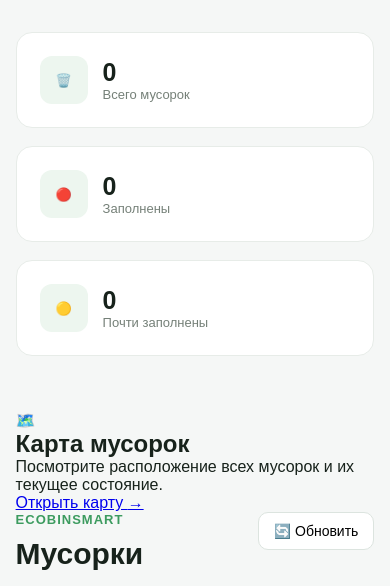
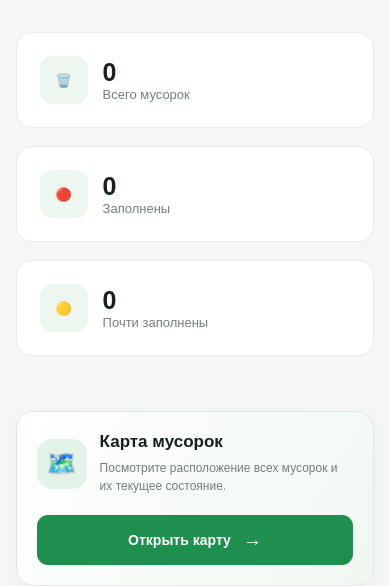
Before and after one commit to EcoBinSmart/EcoBinSmart, a plain HTML site: page worker.html in a window 390 px wide. Shown: the part 272-858 px from the top of the page. Drawn offline with Linux system fonts and the light colour scheme; no server answers.

Commit message:
Refactor worker.css for improved structure and styles

```diff
--- a/worker.css
+++ b/worker.css
@@ -636,6 +636,174 @@ body {
     background: #217b43;
 }
 
+
+/* =====================================
+   КАРТА МУСОРОК — ПЕРЕХОД
+===================================== */
+
+.worker-map-link {
+    display: flex;
+    align-items: center;
+    justify-content: space-between;
+
+    gap: 25px;
+
+    padding: 25px 30px;
+    margin-bottom: 55px;
+
+    background: linear-gradient(
+        120deg,
+        #ffffff 0%,
+        #f0f8f2 100%
+    );
+
+    border: 1px solid #dcebe0;
+    border-radius: 18px;
+
+    box-shadow:
+        0 4px 20px rgba(0, 0, 0, 0.03);
+
+    transition: 0.25s ease;
+}
+
+.worker-map-link:hover {
+    border-color: #9acbab;
+
+    box-shadow:
+        0 8px 25px rgba(31, 143, 77, 0.08);
+
+    transform: translateY(-2px);
+}
+
+
+/* ЛЕВАЯ ЧАСТЬ */
+
+.worker-map-link-info {
+    display: flex;
+    align-items: center;
+
+    gap: 18px;
+}
+
+.worker-map-icon {
+    width: 58px;
+    height: 58px;
+
+    flex-shrink: 0;
+
+    display: flex;
+    align-items: center;
+    justify-content: center;
+
+    background: #e3f3e8;
+
+    border-radius: 15px;
+
+    font-size: 29px;
+}
+
+.worker-map-link-info h2 {
+    font-size: 20px;
+
+    margin-bottom: 7px;
+
+    color: #17221b;
+}
+
+.worker-map-link-info p {
+    color: #718078;
+
+    font-size: 13px;
+    line-height: 1.5;
+
+    max-width: 450px;
+}
+
+
+/* КНОПКА */
+
+.worker-map-button {
+    display: inline-flex;
+    align-items: center;
+    justify-content: center;
+
+    gap: 12px;
+
+    padding: 14px 22px;
+
+    background: #1f8f4d;
+
+    color: white;
+
+    text-decoration: none;
+
+    border-radius: 11px;
+
+    font-size: 14px;
+    font-weight: 700;
+
+    white-space: nowrap;
+
+    transition: 0.2s ease;
+}
+
+.worker-map-button:hover {
+    background: #17783e;
+
+    box-shadow:
+        0 5px 15px rgba(31, 143, 77, 0.2);
+}
+
+.worker-map-button span {
+    font-size: 19px;
+
+    transition: transform 0.2s ease;
+}
+
+.worker-map-button:hover span {
+    transform: translateX(4px);
+}
+
+
+/* МОБИЛЬНАЯ ВЕРСИЯ */
+
+@media (max-width: 700px) {
+
+    .worker-map-link {
+        flex-direction: column;
+        align-items: stretch;
+
+        padding: 20px;
+
+        gap: 20px;
+    }
+
+    .worker-map-link-info {
+        gap: 13px;
+    }
+
+    .worker-map-icon {
+        width: 50px;
+        height: 50px;
+
+        font-size: 25px;
+    }
+
+    .worker-map-link-info h2 {
+        font-size: 17px;
+    }
+
+    .worker-map-link-info p {
+        font-size: 12px;
+    }
+
+    .worker-map-button {
+        width: 100%;
+    }
+
+}
+
+
 @media (max-width: 500px) {
 
     .notification-panel {
```
